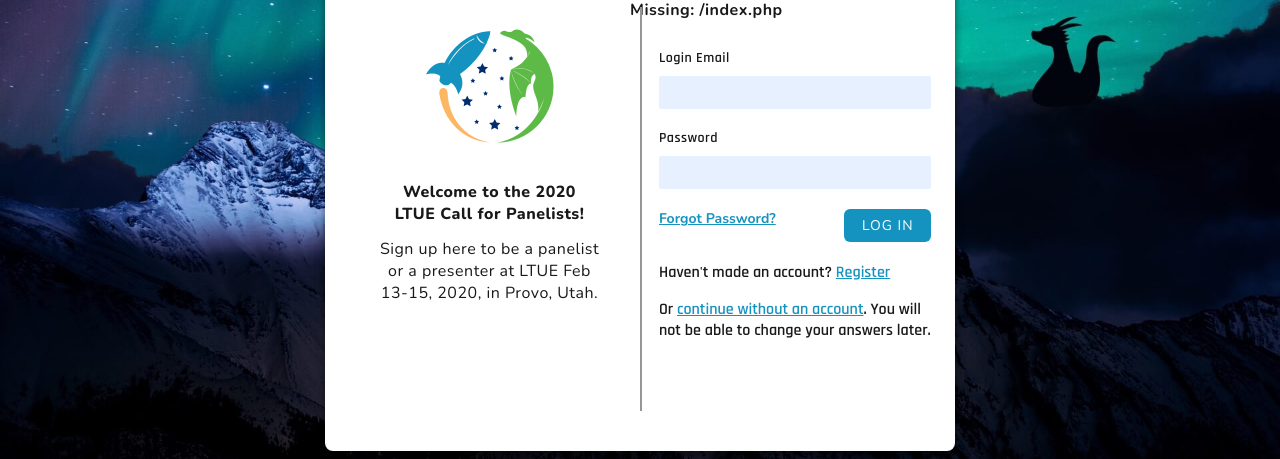
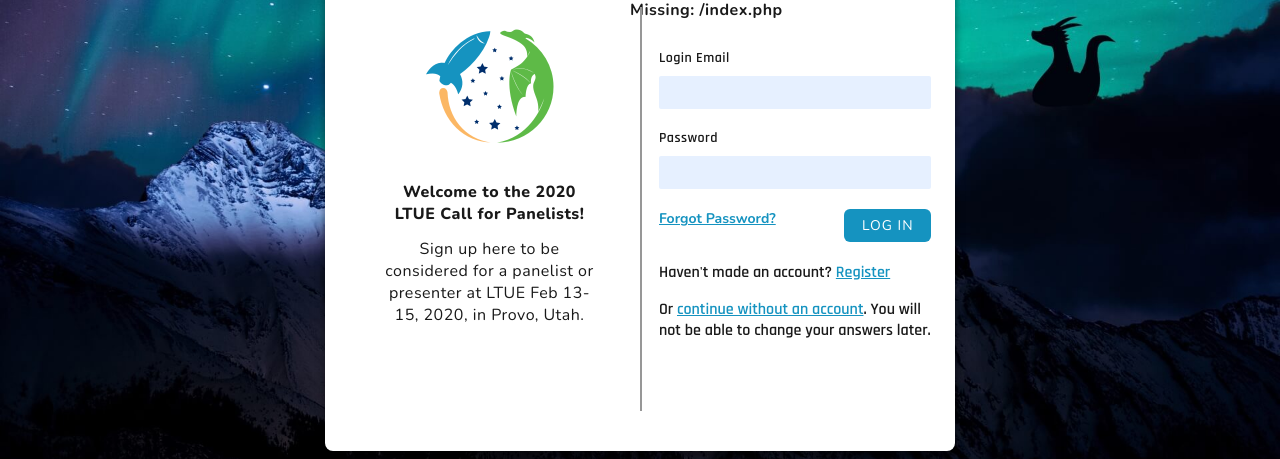
Before and after one commit to LTUE/call-for-panelists, a PHP site: page /index.php in a window 1280 px wide. Shown: the part 357-816 px from the top of the page. Run offline with PHP 8.4, Linux system fonts and the light colour scheme; data that the repository does not hold is empty; some libraries are stand-ins or nearby versions.

Commit message:
Fixes request by Dave - makes clear that signing up is no guarantee of selection

```diff
--- a/small-form.inc.php
+++ b/small-form.inc.php
@@ -10,7 +10,7 @@
     <header>
         <img src="/img/LTUELogo.png" />
         <h1>Welcome to the 2020 LTUE Call for Panelists!</h1>
-        <h2>Sign up here to be a panelist or a presenter at LTUE Feb 13-15, 2020, in Provo, Utah.</h2>
+        <h2>Sign up here to be considered for a panelist or presenter at LTUE Feb 13-15, 2020, in Provo, Utah.</h2>
     </header>
     <hr />
 
```
